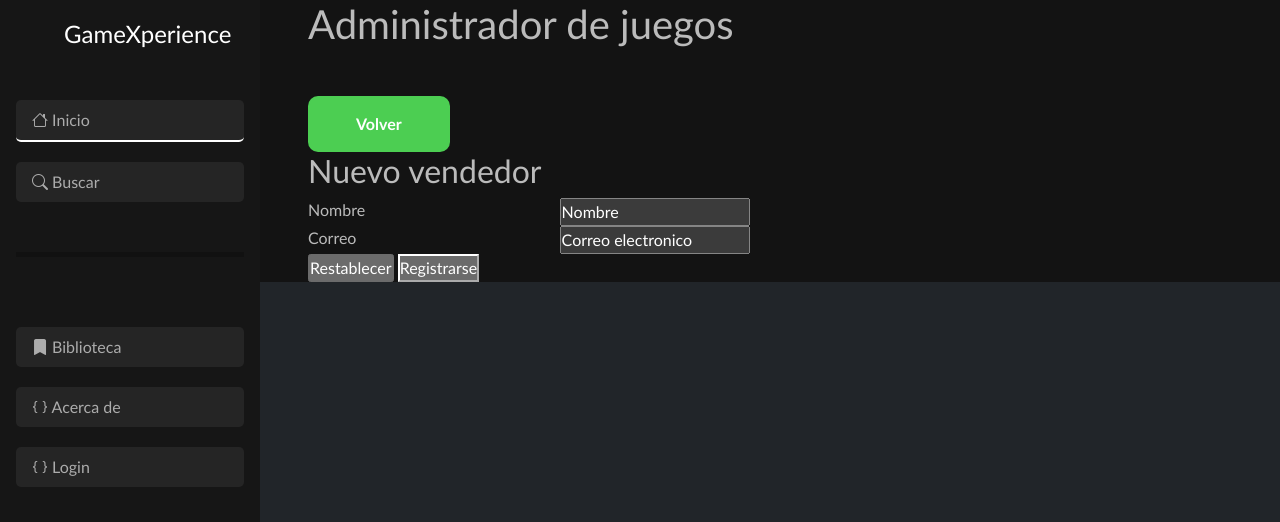
After one commit to Chiquil09/GameXperience, a PHP site: page /admin/vendedores.php in a window 1280 px wide. The commit adds this page. Shown: the top 522 px of the page. Run offline with PHP 8.4, Linux system fonts and the light colour scheme.

Commit message:
20/06/5:50
crear vendedores

```diff
--- a/admin/crear.php
+++ b/admin/crear.php
@@ -4,10 +4,9 @@ include("../includes/templates/header.php");
 <section class="home-section">
 <main class="contenedor container px-5">
     <h1>Administrador de juegos</h1>
+    <a href="/admin/index.php" class="boton boton-verde">Volver</a>
 
-    <a href="admin/propiedades/crear.php" class="boton boton-verde">Nuevo Juego</a>
-    <a href="admin/vendedores/crear.php" class="boton boton-amarillo">Nuevo Vendedor</a>
-    <h2>Juegos</h2>
+    <h2>Crear Juego</h2>
 
     <form>
         <table width="540" >
--- a/admin/index.php
+++ b/admin/index.php
@@ -5,8 +5,8 @@ include("../includes/templates/header.php");
 <main class="contenedor container px-5">
     <h1>Administrador de juegos</h1>
 
-    <a href="admin/crear.php" class="boton boton-verde">Nuevo Juego</a>
-    <a href="admin/vendedores/crear.php" class="boton boton-amarillo">Nuevo Vendedor</a>
+    <a href="/admin/crear.php" class="boton boton-verde">Nuevo Juego</a>
+    <a href="/admin/vendedores.php" class="boton boton-amarillo">Nuevo Vendedor</a>
     <h2>Juegos</h2>
     <table class="propiedades">
         <thead>
--- /dev/null
+++ b/admin/vendedores.php
@@ -0,0 +1,29 @@
+<?php
+include("../includes/templates/header.php");
+?>
+<section class="home-section">
+<main class="contenedor container px-5">
+    <h1>Administrador de juegos</h1>
+    <a href="/admin/index.php" class="boton boton-verde">Volver</a>
+
+    <h2>Nuevo vendedor</h2>
+
+    <form>
+        <table width="540" >
+          <tr valign="top">
+            <td width="500">Nombre</td>
+            <td width="414"><input type="text" id="titulo" placeholder="Nombre "></td>
+          </tr>
+          <tr valign="top">
+            <td width="500">Correo</td>
+            <td width="414"><input type="text" id="titulo" placeholder="Correo electronico "></td>
+          </tr>
+        </table>
+
+          <input name="restablecer" type="reset" id="restablecer" value="Restablecer">
+          <button type="submit" name="enviar" id="enviar">Registrarse</button>
+
+
+
+
+        </form>
```
